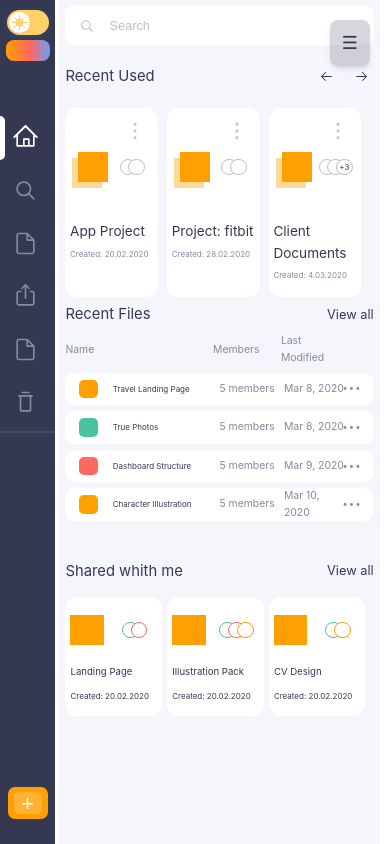
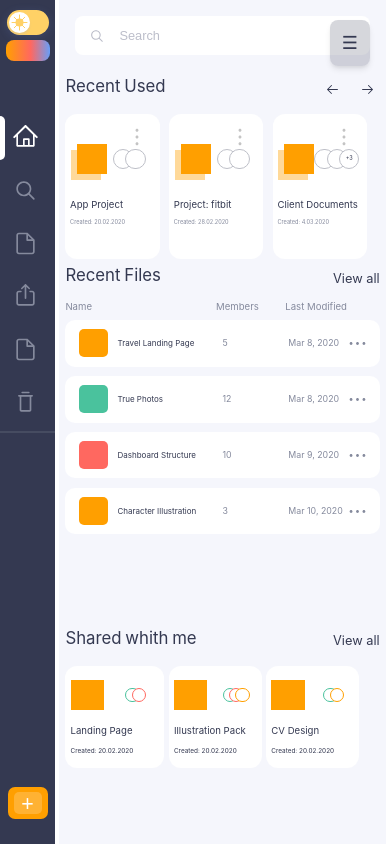
Before and after one commit to jimhuertas123/css-challenge-ravn, a React (Vite) app: page / in a window 390 px wide. Built offline with nearby package versions, Linux system fonts and the light colour scheme.

Commit message:
FEAT: main content pixel perfect / responsive done

```diff
--- a/src/components/LeftSidebar/LeftSibebar.css
+++ b/src/components/LeftSidebar/LeftSibebar.css
@@ -289,7 +289,7 @@
   background-color: rgba(96, 104, 132, 0.6);
 }
 
-@media (max-width: 1024px) {
+@media (max-width: 1224px) {
   .popover-arrow {
     left: -20px;
   }
--- a/src/components/MainContent/MainContent.tsx
+++ b/src/components/MainContent/MainContent.tsx
@@ -9,6 +9,7 @@ interface MainContentProps {
 }
 
 const MainContent = ({ }: MainContentProps) => {
+
 	return (
 		<div className="main-content-container">
 			<div className="search-section">
@@ -72,21 +73,21 @@ const MainContent = ({ }: MainContentProps) => {
 							key={2}
 							backgroundColor="#4AC29D"
 							title="True Photos"
-							members={5}
+							members={12}
 							date="Mar 8, 2020"
 						/>
 						<TableFilesContent
 							key={3}
 							backgroundColor="#FF6860"
 							title="Dashboard Structure"
-							members={5}
+							members={10}
 							date="Mar 9, 2020"
 						/>
 						<TableFilesContent
 							key={4}
 							backgroundColor="#FF9F00"
 							title="Character Illustration"
-							members={5}
+							members={3}
 							date="Mar 10, 2020"
 						/>
 					</div>
--- a/src/components/MainContent/TableFilesContent.tsx
+++ b/src/components/MainContent/TableFilesContent.tsx
@@ -1,5 +1,6 @@
 import { DotsHorizontalIcon } from "@radix-ui/react-icons";
 import './styles/TableFilesContent.css';
+import { useMediaQuery } from "../../hooks/useMediaQuery";
 
 interface TableFilesContentProps {
     backgroundColor: string;
@@ -9,13 +10,16 @@ interface TableFilesContentProps {
 }
 
 const TableFilesContent = ({ backgroundColor, title, members, date }: TableFilesContentProps) => {
+
+    const isMobile = useMediaQuery('(max-width: 628px)');
+
     return (
         <div className='recent-files-table table-content'>
             <div className='table-content-title'>
                 <div className='table-color-folder' style={{ backgroundColor: backgroundColor }} />
                 <h3>{title}</h3>
             </div>
-            <h3>{members} members</h3>
+            {isMobile ? <h3>{members}</h3> : <h3>{members} members</h3>}
             <h3>{date}</h3>
             <DotsHorizontalIcon className="dots-hor-icon" />
         </div>
--- a/src/components/MainContent/styles/CardSharedFiles.css
+++ b/src/components/MainContent/styles/CardSharedFiles.css
@@ -53,6 +53,17 @@
     font-size: 1rem;
 }
 
+@media (max-width: 1227px) {
+    .cards-shared-files-content h3 {
+        font-size: 1.2rem;
+    }
+
+    .cards-shared-files-content span {
+        font-size: 0.8rem;
+    }
+
+}
+
 @media (max-width: 628px) {
     .shared-profiles-files>* {
         height: 25%;
--- a/src/components/MainContent/styles/CardsRecentUsed.css
+++ b/src/components/MainContent/styles/CardsRecentUsed.css
@@ -30,7 +30,7 @@
 .shared-info-container {
   height: 60%;
   display: grid;
-  grid-template-columns: 50% 50%;
+  grid-template-columns: 40% 60%;
   align-items: center;
 }
 
@@ -54,6 +54,18 @@
   color: var(--p-text-color);
 }
 
+@media (max-width: 1227px) {
+  .cards-recent-used h3 {
+    font-size: 1.2rem;
+    font-weight: 400;
+    line-height: 1;
+  }
+
+  .cards-recent-used span {
+    font-size: 0.7rem;
+  }
+}
+
 @media (max-width: 628px) {
   .icon-container {
     width: 30px;
--- a/src/components/MainContent/styles/CircleAvatarOnline.css
+++ b/src/components/MainContent/styles/CircleAvatarOnline.css
@@ -38,6 +38,13 @@
     color: #343951 !important;
 }
 
+@media (max-width: 1227px) {
+    .shared-profiles>* {
+        width: 20%;
+        aspect-ratio: 1/1;
+    }
+}
+
 @media (max-width: 628px) {
     .shared-profiles {
         justify-content: center;
--- a/src/components/MainContent/styles/MainContent.css
+++ b/src/components/MainContent/styles/MainContent.css
@@ -6,6 +6,7 @@
 
 .search-section {
     height: 39px;
+    margin: 10px;
 }
 
 .search-label {
@@ -75,7 +76,7 @@
 
 .main-content-body-wrapper {
     display: grid;
-    grid-template-rows: calc(35% - 39px) 45% 20%;
+    grid-template-rows: calc(30% - 39px) 48% 20%;
     grid-template-columns: 100%;
     width: 100%;
     height: 100%;
@@ -111,10 +112,11 @@
 }
 
 .content-title h3 {
-    margin-top: 2%;
-    margin-bottom: 2%;
-    font-size: 1.85rem;
+    margin-top: 1%;
+    margin-bottom: 3%;
+    font-size: 2.1rem;
     font-weight: 400;
+    word-spacing: -1px;
 }
 
 .arrow-icon {
@@ -168,24 +170,23 @@
     color: var(--p-text-color);
 }
 
-@media (max-width: 1200px) {
+@media (max-width: 1227px) {
 
     .recent-files-table * {
-        font-size: 1.3rem;
+        font-size: 1.2rem;
     }
 }
 
 @media (max-width: 628px) {
     .main-content-body-wrapper {
         display: grid;
-        grid-template-rows: calc(35% - 39px) 30% 20%;
+        grid-template-rows: calc(28% - 39px) 43% 20%;
     }
 }
 
-
 /* FINAL SECTION */
 .cards-shared-files {
-    height: 80%;
+    height: 68%;
     display: grid;
-    grid-template-columns: 33% 33% 33%;
+    grid-template-columns: 33% 31% 31%;
 }
--- a/src/components/MainContent/styles/TableFilesContent.css
+++ b/src/components/MainContent/styles/TableFilesContent.css
@@ -44,6 +44,32 @@
     scale: 1.05;
 }
 
+@media (max-width: 1227px) {
+    .table-content {
+        margin: auto;
+        padding: 1% 20px;
+        height: 48%;
+        margin-bottom: 3%;
+
+    }
+
+    .table-content h3 {
+        font-size: 1.1rem;
+    }
+
+    .table-content-title h3 {
+        font-size: 1.2rem;
+    }
+
+
+    .table-color-folder {
+        height: 70%;
+        aspect-ratio: 1/1;
+        border-radius: 5px;
+        margin-right: 10px;
+    }
+}
+
 @media (max-width: 628px) {
     .table-content-title h3 {
         font-size: 1rem;
--- a/src/components/RightSidebar/styles/RightSidebar.css
+++ b/src/components/RightSidebar/styles/RightSidebar.css
@@ -167,7 +167,7 @@
     scale: 1.05
 }
 
-@media (max-width: 1132px) {
+@media (max-width: 1227px) {
     .right-sidebar-stats h1 {
         margin-top: 15px;
         font-size: 1.95rem;
--- a/src/styles/CssChallengeApp.css
+++ b/src/styles/CssChallengeApp.css
@@ -166,7 +166,7 @@ img {
   transition: background-color 300ms ease-in-out;
 }
 
-@media (max-width: 1024px) {
+@media (max-width: 1227px) {
 
   .app-right-sidebar-container {
     animation: slideIn 300ms ease-in-out;
@@ -190,7 +190,7 @@ img {
   }
 
   .app-container {
-    padding-right: 10px;
+    padding-right: 4px;
     gap: 4px;
   }
 }
```
